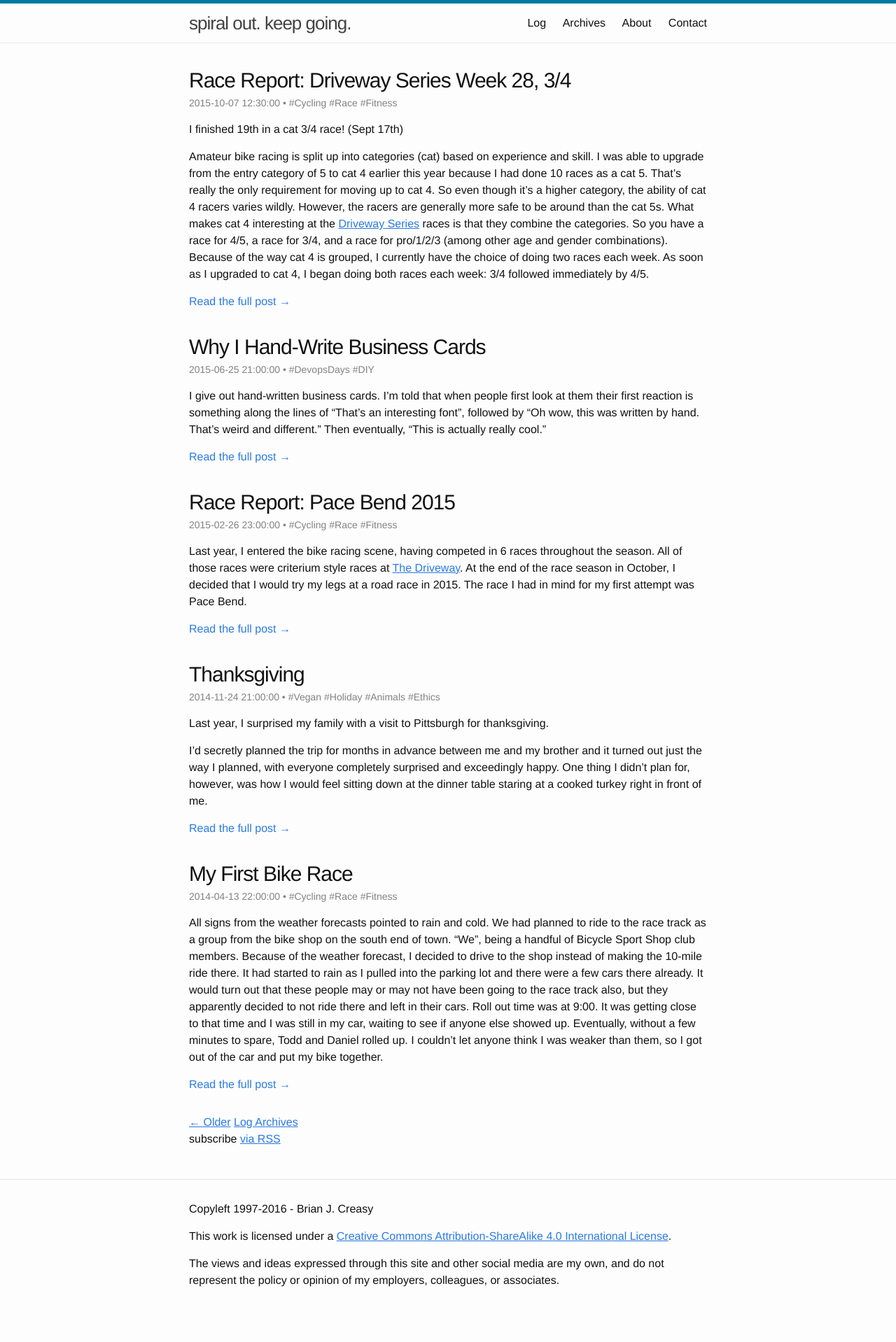
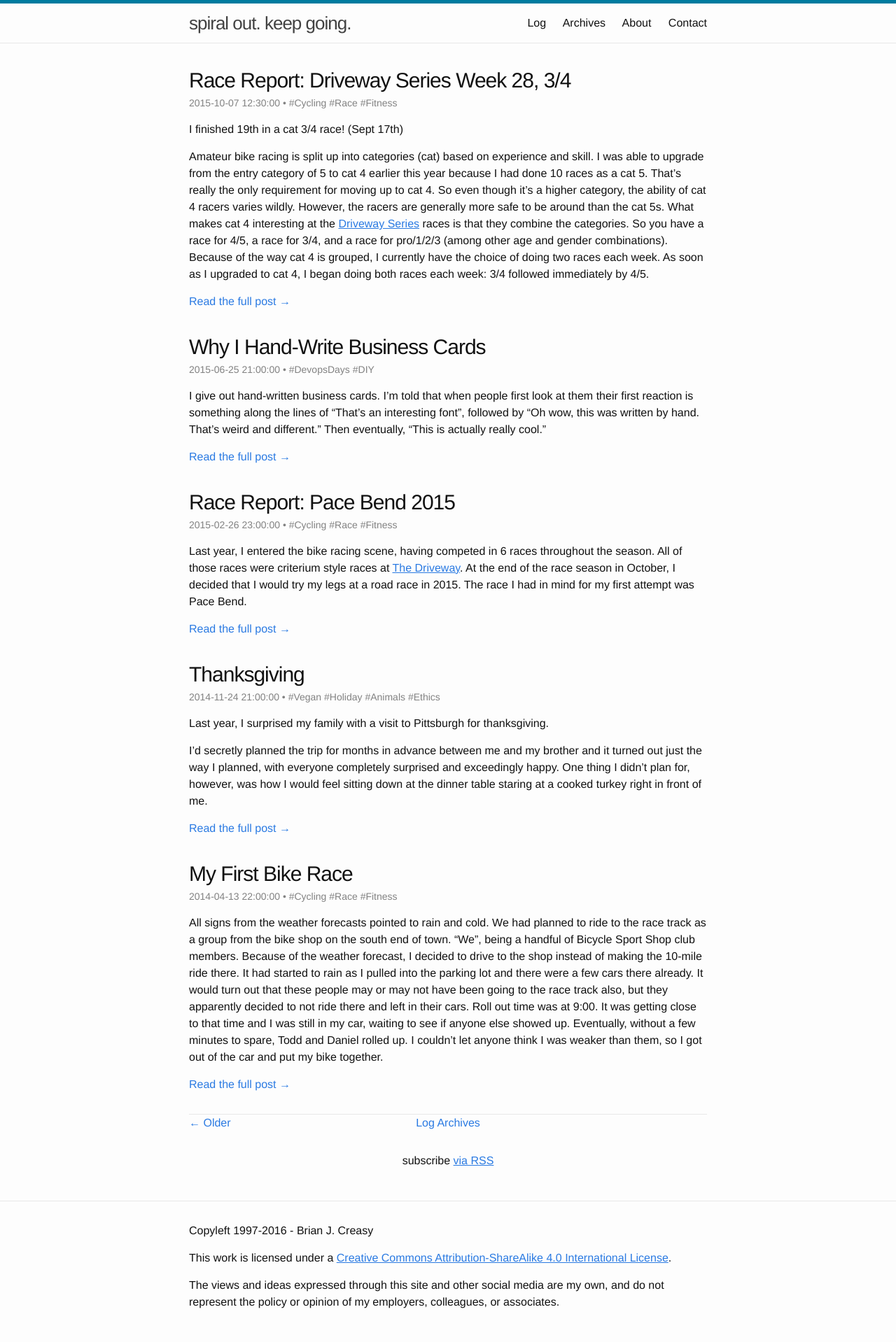
Before and after one commit to bcreasy/bcreasy.github.io, a Jekyll site: the page built from index.html, in a window 1280 px wide. Shown: the whole page at 70% size. Built offline with Jekyll 4.4.1, drawn with Linux system fonts in a browser that asks for light colours; the list of posts is cut into pages by our own code; before the commit the page ends 1887 px from its top, so only the background shows below that.

Commit message:
style pagination and rss links

```diff
--- a/_sass/_layout.scss
+++ b/_sass/_layout.scss
@@ -316,3 +316,25 @@ a[rel=full-article] {
         color: $brand-color;
     }
 }
+
+.pagination {
+    position: relative;
+    text-align: center;
+    border-top: 1px solid $grey-color-light;
+    a {
+        text-decoration: none;
+			&.prev {
+					position: absolute;
+					left: 0;
+			}
+      &.next {
+					position: absolute;
+					right: 0;
+			}
+    }
+}
+
+.rss-subscribe {
+    margin-top: $spacing-unit;
+    text-align: center;
+}
```
